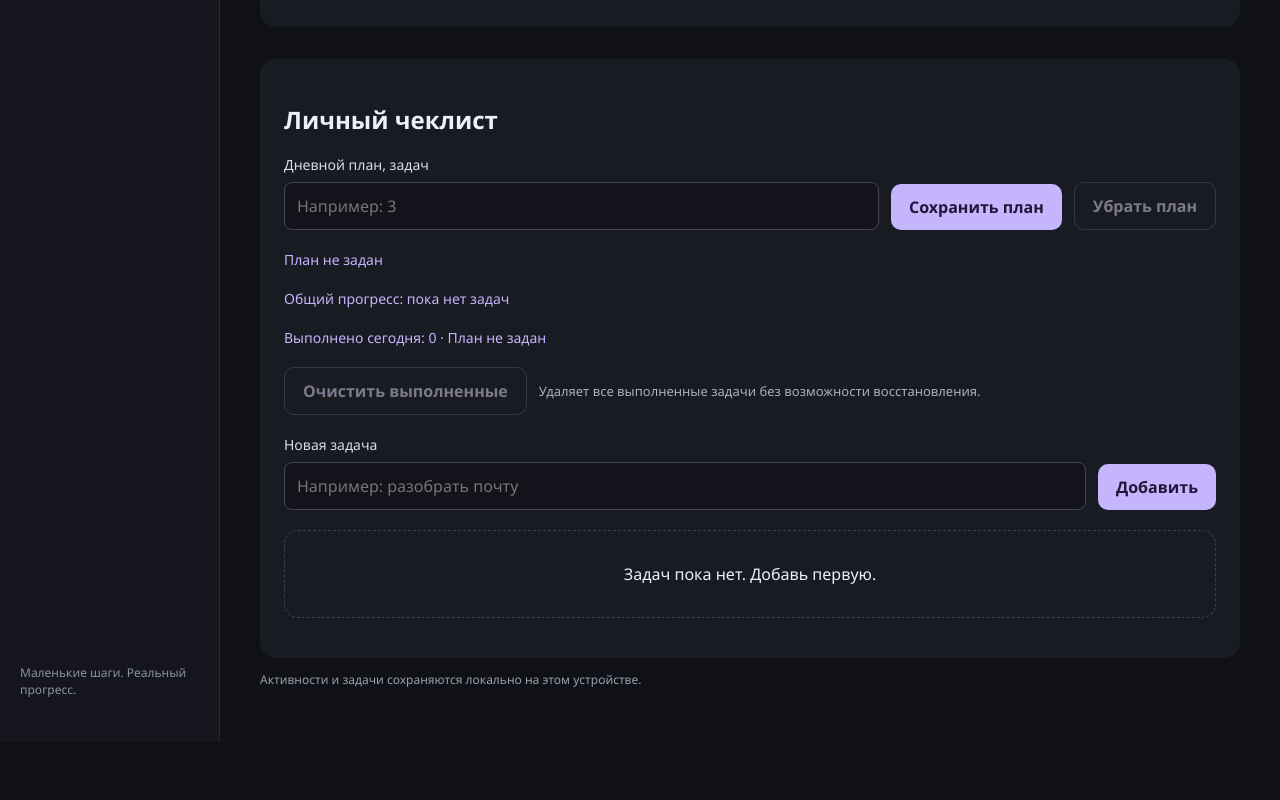
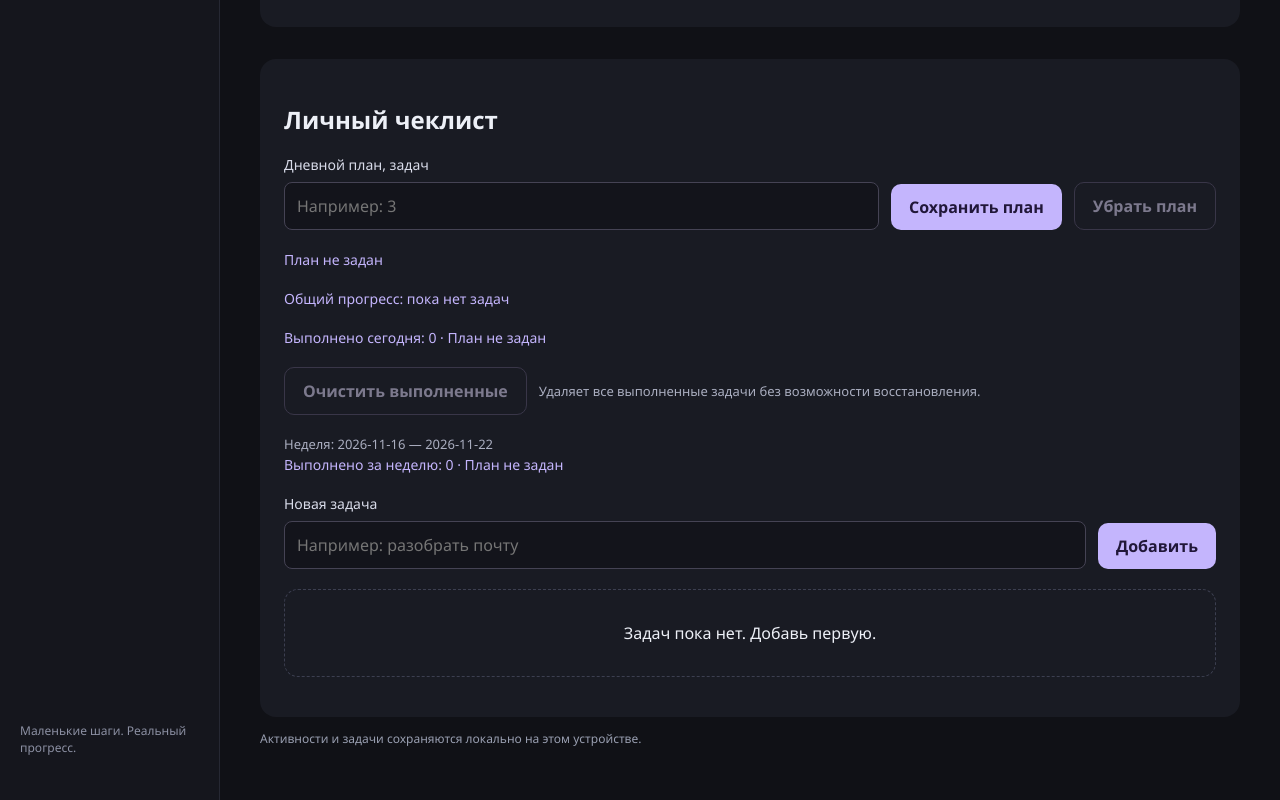
Before and after one commit to SergeyKozyrevSC/batya-os, a React (Vite) app: page / in a window 1280 px wide. Shown: the part 1621-2421 px from the top of the page. Before the commit the page ends 2363 px from the top, so only its background shows below. Built offline with nearby package versions, Linux system fonts and the light colour scheme.

Commit message:
Add personal weekly plan progress

```diff
--- a/src/App.tsx
+++ b/src/App.tsx
@@ -73,6 +73,31 @@ function getTodayDate(): string {
 
   return `${year}-${month}-${day}`;
 }
+
+function getWeekRange(date: string): { start: string; end: string } {
+  const referenceDate = new Date(`${date}T12:00:00`);
+  const daysSinceMonday = (referenceDate.getDay() + 6) % 7;
+
+  const monday = new Date(referenceDate);
+  monday.setDate(monday.getDate() - daysSinceMonday);
+
+  const sunday = new Date(monday);
+  sunday.setDate(sunday.getDate() + 6);
+
+  function formatDate(value: Date): string {
+    const year = value.getFullYear();
+    const month = String(value.getMonth() + 1).padStart(2, '0');
+    const day = String(value.getDate()).padStart(2, '0');
+
+    return `${year}-${month}-${day}`;
+  }
+
+  return {
+    start: formatDate(monday),
+    end: formatDate(sunday),
+  };
+}
+
 const SPHERE_FILTER_STORAGE_KEY = 'batya-os.sphereFilter';
 
 const sphereDescriptions: Record<string, string> = {
@@ -351,6 +376,16 @@ export default function App() {
 
   const completedTodayCount = tasks.filter(
     (task) => task.isCompleted && task.completedAt === todayDate,
+  ).length;
+
+  const currentWeek = getWeekRange(todayDate);
+
+  const completedThisWeekCount = tasks.filter(
+    (task) =>
+      task.isCompleted &&
+      task.completedAt !== null &&
+      task.completedAt >= currentWeek.start &&
+      task.completedAt <= currentWeek.end,
   ).length;
 
   const completedTasksCount = tasks.filter((task) => task.isCompleted).length;
@@ -1835,6 +1870,34 @@ export default function App() {
               </p>
             </div>
 
+            <div className="personal-plan-progress">
+              <p className="form-hint">
+                Неделя: {currentWeek.start} — {currentWeek.end}
+              </p>
+
+              <p className="task-summary" role="status">
+                {personalPlan?.dailyTarget != null
+                  ? `План на неделю: ${completedThisWeekCount} / ${personalPlan.dailyTarget * 7} · ${Math.round(
+                      (completedThisWeekCount /
+                        (personalPlan.dailyTarget * 7)) *
+                        100,
+                    )}%`
+                  : `Выполнено за неделю: ${completedThisWeekCount} · План не задан`}
+              </p>
+
+              {personalPlan?.dailyTarget != null && (
+                <progress
+                  className="personal-plan-progress-bar"
+                  aria-label="Выполнение недельного плана личного чеклиста"
+                  max={personalPlan.dailyTarget * 7}
+                  value={Math.min(
+                    completedThisWeekCount,
+                    personalPlan.dailyTarget * 7,
+                  )}
+                />
+              )}
+            </div>
+
             <form className="task-form" onSubmit={handleAddTask}>
               <div className="form-field">
                 <label htmlFor="new-task-title">Новая задача</label>
```
